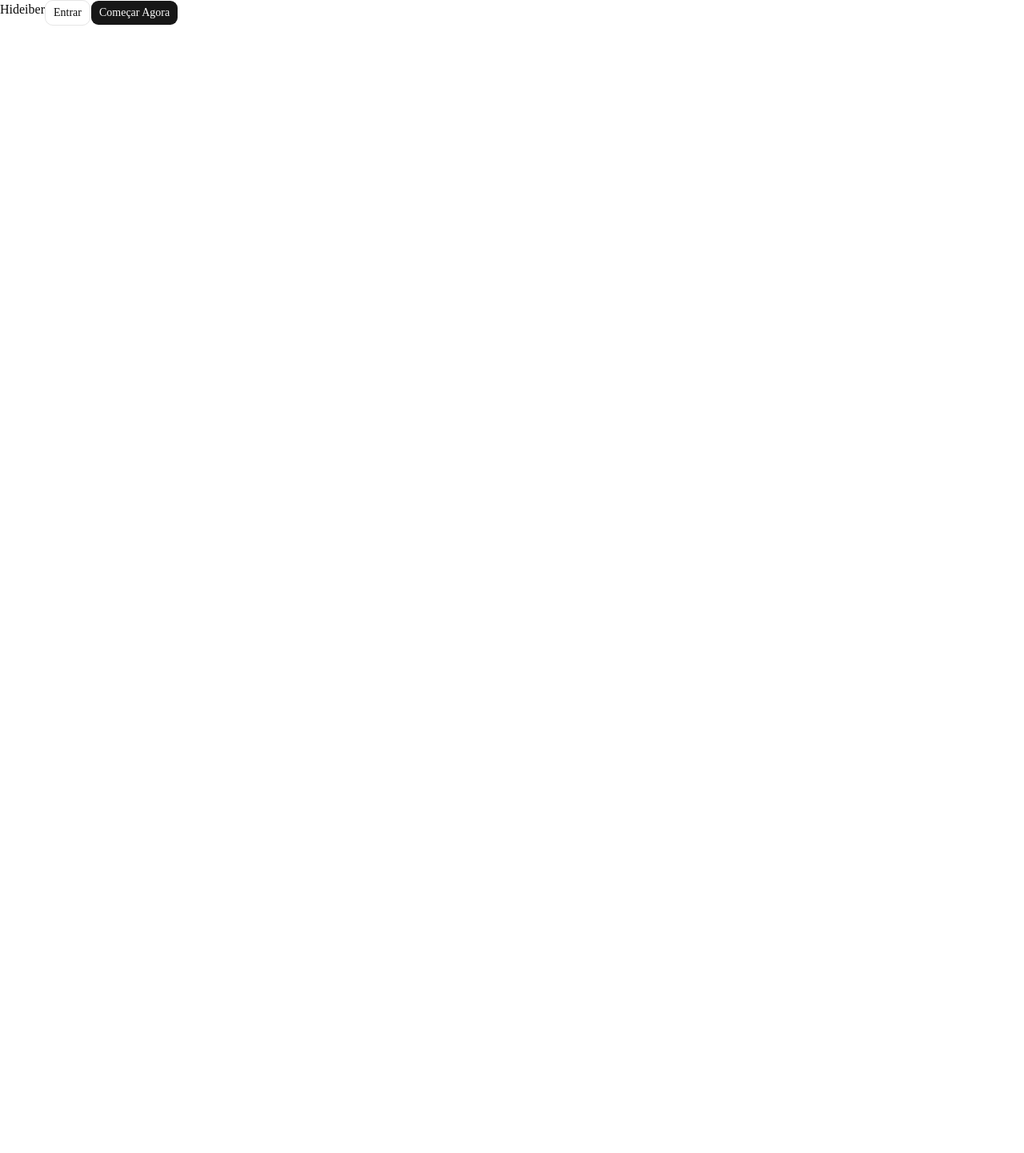
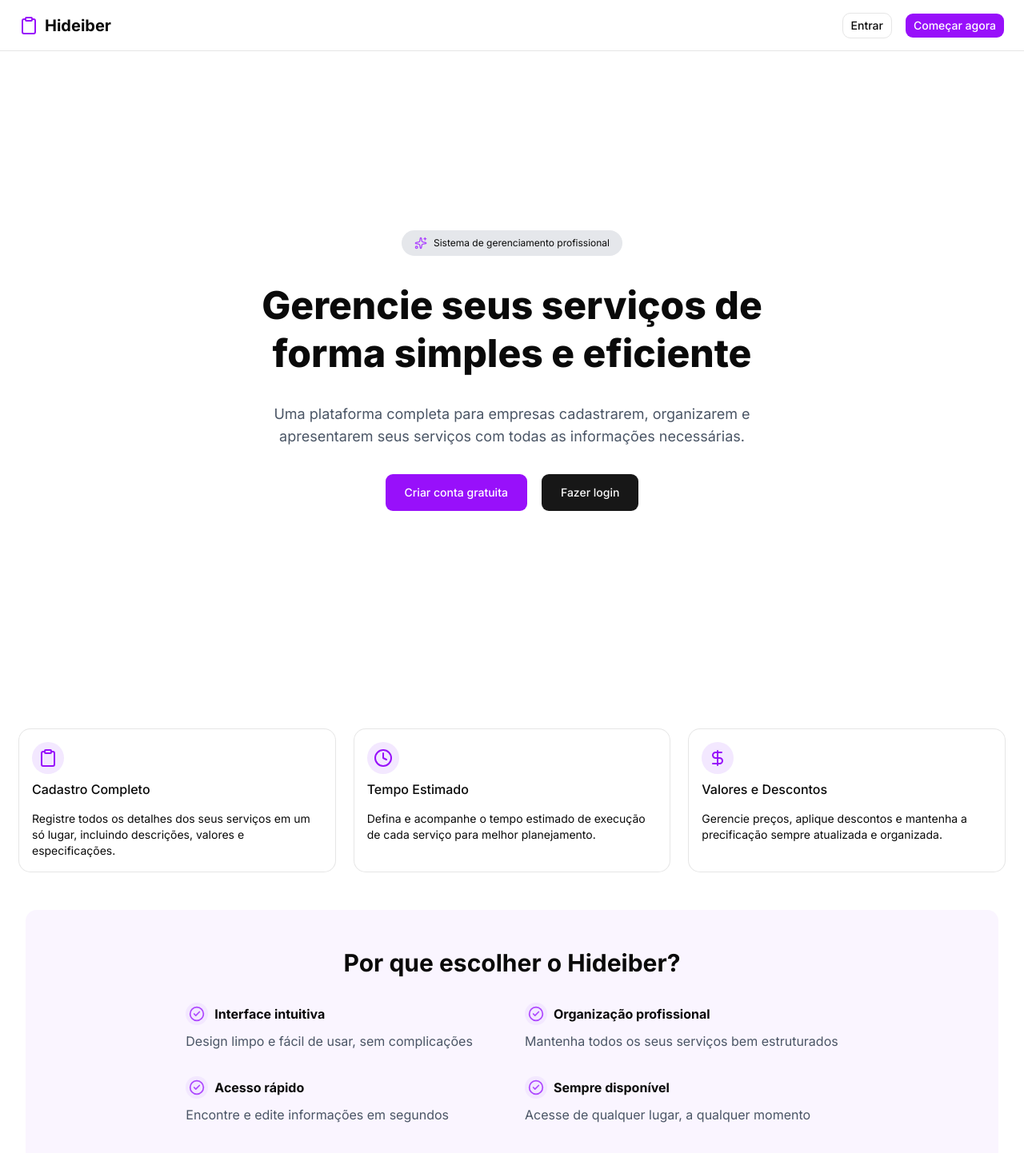
Before and after one commit to Hidemi2008/Hideiber-frontend, a Next.js app: page / in a window 1280 px wide. Shown: the top 1442 px of the page at 80% size. Before the commit the page ends 800 px from the top, so only its background shows below. Built offline with nearby package versions, Linux system fonts and the light colour scheme.

Commit message:
Adicionado o Header, hero, Cards e benefits

```diff
--- a/src/app/layout.js
+++ b/src/app/layout.js
@@ -1,5 +1,10 @@
-import { Geist, Geist_Mono } from "next/font/google";
+import { Geist, Geist_Mono, Inter } from "next/font/google";
 import "./globals.css";
+
+const inter = Inter({
+  variable: "--font-sans",
+  subsets: ["latin"],
+});
 
 const geistSans = Geist({
   variable: "--font-geist-sans",
@@ -19,10 +24,12 @@ export const metadata = {
 export default function RootLayout({ children }) {
   return (
     <html
-      lang="en"
-      className={`${geistSans.variable} ${geistMono.variable} h-full antialiased`}
+      lang="pt-br"
+      className={`${inter.variable} ${geistMono.variable} h-full antialiased`}
     >
-      <body className="min-h-full flex flex-col">{children}</body>
+      <body className="min-h-full flex flex-col w-full m-auto">
+        {children}
+      </body>
     </html>
   );
 }
--- a/src/app/page.js
+++ b/src/app/page.js
@@ -1,9 +1,15 @@
 import TopbarHeader from "@/components/ui/topbarHeader";
+import HeroSection from "@/components/ui/heroSection";
+import FeatureCards from "@/components/ui/featureCards";
+import BenefitsList from "@/components/ui/benefitsList";
 
 export default function Home() {
   return (
     <>
       <TopbarHeader />
+      <HeroSection/>
+      <FeatureCards/>
+      <BenefitsList/>
     </>
   );
 }
--- /dev/null
+++ b/src/components/ui/benefitsList.jsx
@@ -0,0 +1,52 @@
+import { CircleCheck } from "lucide-react"
+
+export default function BenefitsList() {
+    return (
+        <section className="flex flex-col justify-center items-center gap-8 bg-purple-50 mx-8 rounded-xl py-12 px-6">
+
+            <h1 className="text-3xl font-bold">Por que escolher o Hideiber?</h1>
+
+            <div className="grid grid-cols-2 md:grid-cols-2 gap-8 max-w-4xl">
+                <div className="flex flex-col gap-2">
+                    <div className="flex items-center gap-2 font-bold">
+                        <span className="rounded-full bg-purple-100 p-1">
+                            <CircleCheck className="w-5 h-5 text-purple-500" />
+                        </span>
+                        Interface intuitiva
+                    </div>
+                    <p className="text-gray-600">Design limpo e fácil de usar, sem complicações</p>
+                </div>
+
+                <div className="flex flex-col gap-2">
+                    <div className="flex items-center gap-2 font-bold">
+                        <span className="rounded-full bg-purple-100 p-1">
+                            <CircleCheck className="w-5 h-5 text-purple-500" aria-hidden="true" />
+                        </span>
+                        Organização profissional
+                    </div>
+                    <p className="text-gray-600">Mantenha todos os seus serviços bem estruturados</p>
+                </div>
+
+                <div className="flex flex-col gap-2">
+                    <div className="flex items-center gap-2 font-bold">
+                        <span className="rounded-full bg-purple-100 p-1">
+                            <CircleCheck className="w-5 h-5 text-purple-500" aria-hidden="true" />
+                        </span>
+                        Acesso rápido
+                    </div>
+                    <p className="text-gray-600">Encontre e edite informações em segundos</p>
+                </div>
+
+                <div className="flex flex-col gap-2">
+                    <div className="flex items-center gap-2 font-bold">
+                        <span className="rounded-full bg-purple-100 p-1">
+                            <CircleCheck className="w-5 h-5 text-purple-500" aria-hidden="true" />
+                        </span>
+                        Sempre disponível
+                    </div>
+                    <p className="text-gray-600">Acesse de qualquer lugar, a qualquer momento</p>
+                </div>
+            </div>
+        </section>
+    )
+}
--- /dev/null
+++ b/src/components/ui/card.jsx
@@ -0,0 +1,114 @@
+import * as React from "react"
+
+import { cn } from "@/lib/utils"
+
+function Card({
+  className,
+  size = "default",
+  ...props
+}) {
+  return (
+    <div
+      data-slot="card"
+      data-size={size}
+      className={cn(
+        "group/card flex flex-col gap-4 overflow-hidden rounded-xl bg-card py-4 text-sm text-card-foreground ring-1 ring-foreground/10 has-data-[slot=card-footer]:pb-0 has-[>img:first-child]:pt-0 data-[size=sm]:gap-3 data-[size=sm]:py-3 data-[size=sm]:has-data-[slot=card-footer]:pb-0 *:[img:first-child]:rounded-t-xl *:[img:last-child]:rounded-b-xl",
+        className
+      )}
+      {...props} />
+  );
+}
+
+function CardHeader({
+  className,
+  ...props
+}) {
+  return (
+    <div
+      data-slot="card-header"
+      className={cn(
+        "group/card-header @container/card-header grid auto-rows-min items-start gap-1 rounded-t-xl px-4 group-data-[size=sm]/card:px-3 has-data-[slot=card-action]:grid-cols-[1fr_auto] has-data-[slot=card-description]:grid-rows-[auto_auto] [.border-b]:pb-4 group-data-[size=sm]/card:[.border-b]:pb-3",
+        className
+      )}
+      {...props} />
+  );
+}
+
+function CardTitle({
+  className,
+  ...props
+}) {
+  return (
+    <div
+      data-slot="card-title"
+      className={cn(
+        "font-heading text-base leading-snug font-medium group-data-[size=sm]/card:text-sm",
+        className
+      )}
+      {...props} />
+  );
+}
+
+function CardDescription({
+  className,
+  ...props
+}) {
+  return (
+    <div
+      data-slot="card-description"
+      className={cn("text-sm text-muted-foreground", className)}
+      {...props} />
+  );
+}
+
+function CardAction({
+  className,
+  ...props
+}) {
+  return (
+    <div
+      data-slot="card-action"
+      className={cn(
+        "col-start-2 row-span-2 row-start-1 self-start justify-self-end",
+        className
+      )}
+      {...props} />
+  );
+}
+
+function CardContent({
+  className,
+  ...props
+}) {
+  return (
+    <div
+      data-slot="card-content"
+      className={cn("px-4 group-data-[size=sm]/card:px-3", className)}
+      {...props} />
+  );
+}
+
+function CardFooter({
+  className,
+  ...props
+}) {
+  return (
+    <div
+      data-slot="card-footer"
+      className={cn(
+        "flex items-center rounded-b-xl border-t bg-muted/50 p-4 group-data-[size=sm]/card:p-3",
+        className
+      )}
+      {...props} />
+  );
+}
+
+export {
+  Card,
+  CardHeader,
+  CardFooter,
+  CardTitle,
+  CardAction,
+  CardDescription,
+  CardContent,
+}
--- /dev/null
+++ b/src/components/ui/featureCards.jsx
@@ -0,0 +1,46 @@
+import { Card, CardContent, CardHeader, CardTitle, CardDescription } from "./card";
+import { ClipboardIcon, Clock, DollarSign } from "lucide-react";
+
+export default function FeatureCards() {
+    return (
+        <section className="grid grid-cols-1 md:grid-cols-3 gap-6 px-6 py-12">
+
+            <Card className="hover:shadow-2xl transition-shadow">
+                <CardHeader className="flex flex-col gap-2 ">
+                    <div className="rounded-full bg-purple-100 p-2">
+                        <ClipboardIcon className="w-6 h-6 text-purple-600" />
+                    </div>
+                    <CardTitle>Cadastro Completo</CardTitle>
+                </CardHeader>
+                <CardContent>
+                    Registre todos os detalhes dos seus serviços em um só lugar, incluindo descrições, valores e especificações.
+                </CardContent>
+            </Card>
+
+            <Card className="hover:shadow-2xl transition-shadow">
+                <CardHeader className="flex flex-col gap-2 ">
+                    <div className="rounded-full bg-purple-100 p-2">
+                        <Clock className="w-6 h-6 text-purple-600" />
+                    </div>
+                    <CardTitle>Tempo Estimado</CardTitle>
+                </CardHeader>
+                <CardContent>
+                    Defina e acompanhe o tempo estimado de execução de cada serviço para melhor planejamento.
+                </CardContent>
+            </Card>
+
+            <Card className="hover:shadow-2xl transition-shadow">
+                <CardHeader className="flex flex-col gap-2 ">
+                    <div className="rounded-full bg-purple-100 p-2">
+                        <DollarSign className="w-6 h-6 text-purple-600" />
+                    </div>
+                    <CardTitle>Valores e Descontos</CardTitle>
+                </CardHeader>
+                <CardContent>
+                    Gerencie preços, aplique descontos e mantenha a precificação sempre atualizada e organizada.
+                </CardContent>
+            </Card>
+
+        </section>
+    )
+}
--- /dev/null
+++ b/src/components/ui/heroSection.jsx
@@ -0,0 +1,31 @@
+import { Sparkles } from "lucide-react";
+import { Button } from "./button";
+
+export default function HeroSection() {
+    return (
+        <section className="flex flex-col justify-center items-center h-screen gap-8 px-4 text-center">
+
+            <div className="flex items-center gap-2 bg-gray-200 px-4 py-2 text-xs rounded-full">
+                <Sparkles className="w-4 h-4 text-purple-500" />
+                <span>Sistema de gerenciamento profissional</span>
+            </div>
+
+            <h1 className="text-5xl font-extrabold leading-tight max-w-3xl">
+                Gerencie seus serviços de forma simples e eficiente
+            </h1>
+
+            <p className="text-lg text-gray-600 max-w-2xl">
+                Uma plataforma completa para empresas cadastrarem, organizarem e apresentarem seus serviços com todas as informações necessárias.
+            </p>
+
+            <div className="flex gap-4">
+                <Button className="h-12 bg-purple-600 text-white px-6 py-3 hover:bg-purple-700">
+                    Criar conta gratuita
+                </Button>
+                <Button className="h-12 px-6 py-3 hover:bg-gray-500">
+                    Fazer login
+                </Button>
+            </div>
+        </section>
+    )
+}
--- a/src/components/ui/topbarHeader.jsx
+++ b/src/components/ui/topbarHeader.jsx
@@ -1,17 +1,20 @@
 import { Button } from "./button";
+import { ClipboardIcon } from "lucide-react";
 
-export default function TopbarHeader(){
-    return(
-        <header className="flex ">
-            <span></span>
-            <h1>Hideiber</h1>
-
-            <div>
-                <Button variant="outline">Entrar</Button>
-                <Button>Começar Agora</Button>
+export default function TopbarHeader() {
+    return (
+        <header className="flex justify-between items-center px-6 h-16 border-b">
+            <div className="flex items-center gap-2">
+                <ClipboardIcon className="w-6 h-6 text-purple-600" />
+                <h1 className="text-xl font-bold">Hideiber</h1>
             </div>
 
-
+            <div className="flex gap-4">
+                <Button variant="outline">Entrar</Button>
+                <Button className="bg-purple-600 text-white hover:bg-purple-700">
+                    Começar agora
+                </Button>
+            </div>
         </header>
     )
 }
```
